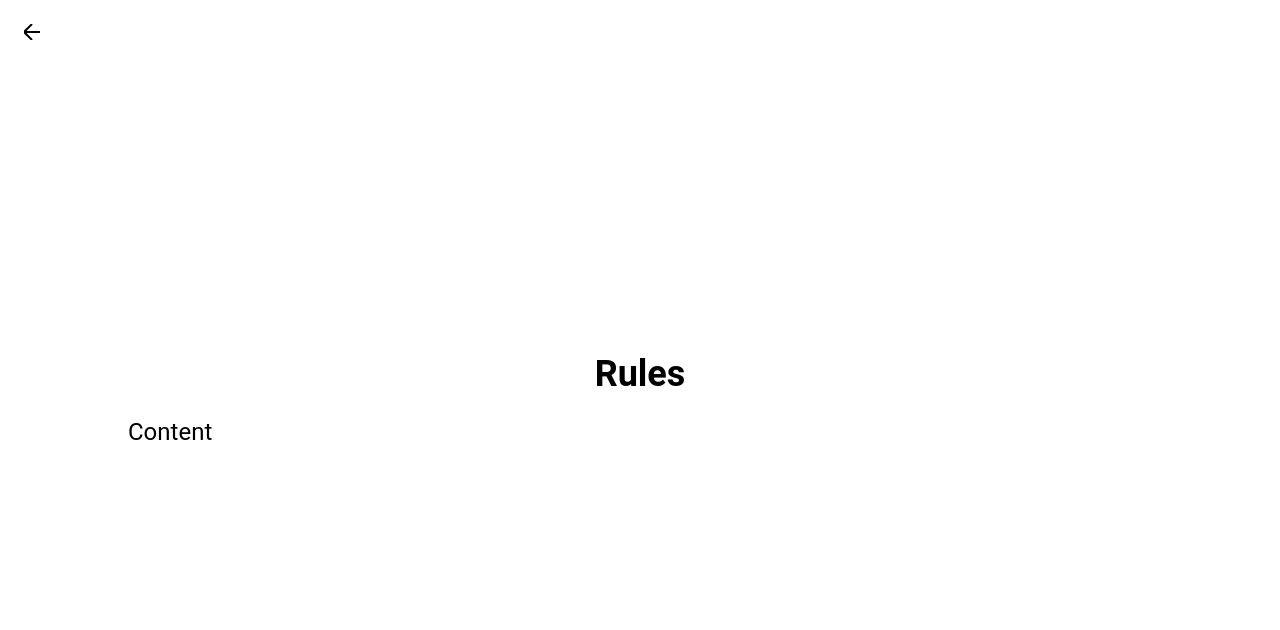
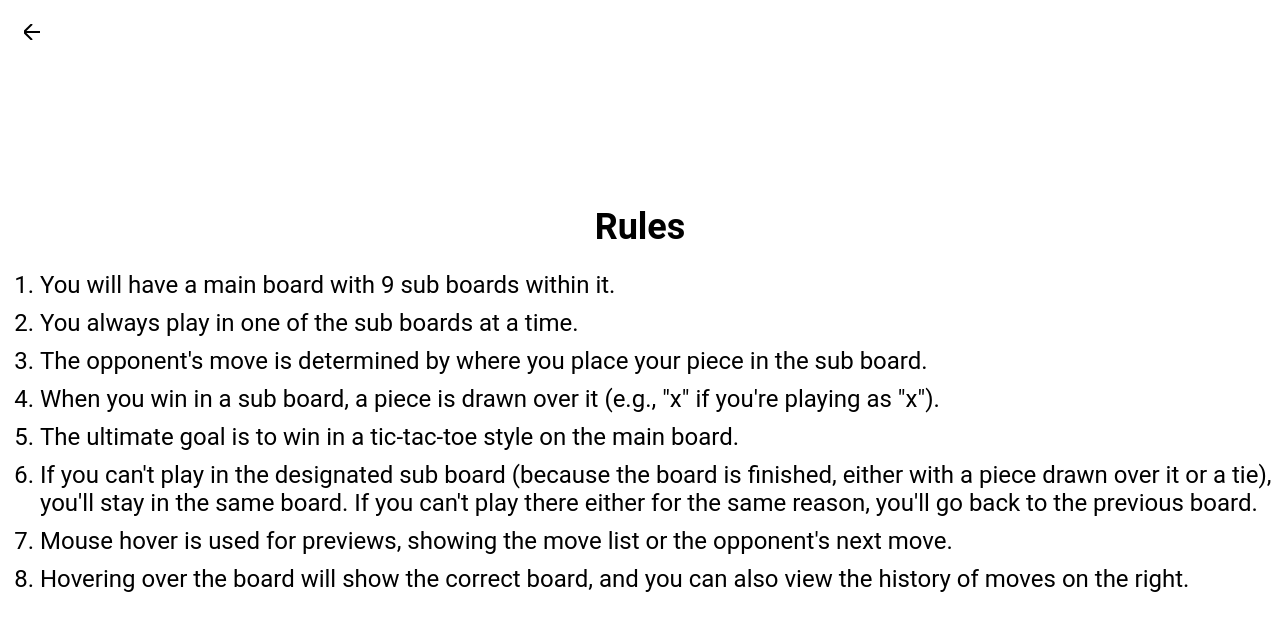
Before and after one commit to danbulant/slightlyComplicatedTicTacToe, a SvelteKit app in the folder client/: page /rules in a window 1280 px wide. Shown: the top 630 px of the page. Built offline with nearby package versions, Linux system fonts and the light colour scheme.

Commit message:
add initial rules

```diff
--- a/client/src/routes/rules/+page.svelte
+++ b/client/src/routes/rules/+page.svelte
@@ -13,7 +13,28 @@
     <h1 class="text-4xl font-bold text-center">Rules</h1>
 
     <div class="content">
-      <p>Content</p>
+      <ul>
+        <li>You will have a main board with 9 sub boards within it.</li>
+        <li>You always play in one of the sub boards at a time.</li>
+        <li>The opponent's move is determined by where you place your piece in the sub board.</li>
+        <li>
+          When you win in a sub board, a piece is drawn over it (e.g., "x" if you're playing as
+          "x").
+        </li>
+        <li>The ultimate goal is to win in a tic-tac-toe style on the main board.</li>
+        <li>
+          If you can't play in the designated sub board (because the board is finished, either with
+          a piece drawn over it or a tie), you'll stay in the same board. If you can't play there
+          either for the same reason, you'll go back to the previous board.
+        </li>
+        <li>
+          Mouse hover is used for previews, showing the move list or the opponent's next move.
+        </li>
+        <li>
+          Hovering over the board will show the correct board, and you can also view the history of
+          moves on the right.
+        </li>
+      </ul>
     </div>
   </div>
 </main>
@@ -21,10 +42,17 @@
 <style>
   .container {
     @apply w-full;
-    max-width: 1024px;
+    max-width: 1280px;
   }
 
   .content {
     font-size: 24px;
   }
+
+  .content ul {
+    list-style: decimal;
+    display: flex;
+    flex-direction: column;
+    gap: 10px;
+  }
 </style>
```
